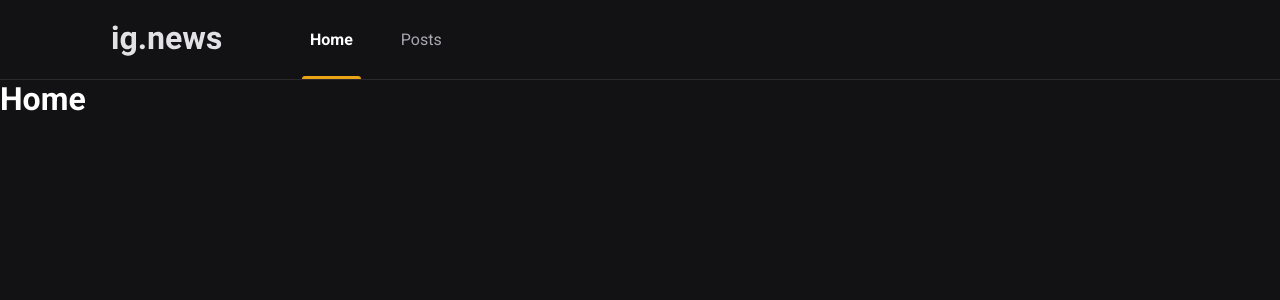
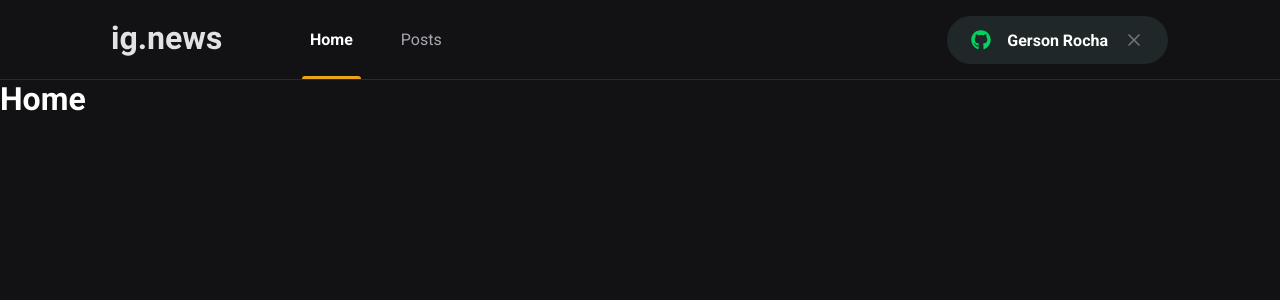
Before and after one commit to GersonRocha9/ignews, a Next.js app: page / in a window 1280 px wide. Shown: the top 300 px of the page. Built offline with nearby package versions, Linux system fonts and the light colour scheme.

Commit message:
SignInButton component done with verification if user is logged or not

```diff
--- a/package.json
+++ b/package.json
@@ -12,6 +12,7 @@
     "next": "12.2.5",
     "react": "18.2.0",
     "react-dom": "18.2.0",
+    "react-icons": "^4.4.0",
     "sass": "^1.54.5"
   },
   "devDependencies": {
--- a/src/components/Header/index.tsx
+++ b/src/components/Header/index.tsx
@@ -1,3 +1,4 @@
+import { SignInButton } from "../SignInButton";
 import styles from "./styles.module.scss";
 
 export function Header() {
@@ -10,6 +11,8 @@
           <a className={styles.active}>Home</a>
           <a>Posts</a>
         </nav>
+
+        <SignInButton />
       </div>
     </header>
   );
--- a/src/components/Header/styles.module.scss
+++ b/src/components/Header/styles.module.scss
@@ -50,4 +50,8 @@
       }
     }
   }
+
+  > button {
+    margin-left: auto;
+  }
 }
--- /dev/null
+++ b/src/components/SignInButton/index.tsx
@@ -0,0 +1,21 @@
+import styles from "./styles.module.scss";
+import { FaGithub } from "react-icons/fa";
+import { FiX } from "react-icons/fi";
+
+export function SignInButton() {
+  const isUserLoggedIn = true;
+
+  // condição para verificar se o usuário está logado ou não
+  return isUserLoggedIn ? (
+    <button type="button" className={styles.signInButton}>
+      <FaGithub color="#04d361" />
+      Gerson Rocha
+      <FiX color="#737380" className={styles.closeIcon} />
+    </button>
+  ) : (
+    <button type="button" className={styles.signInButton}>
+      <FaGithub color="#eba417" />
+      Sign In with GitHub
+    </button>
+  );
+}
--- /dev/null
+++ b/src/components/SignInButton/styles.module.scss
@@ -0,0 +1,33 @@
+.signInButton {
+  height: 3rem;
+  border-radius: 3rem;
+  background-color: var(--gray-750);
+  border: 0;
+  padding: 0 1.5rem;
+
+  display: flex;
+  align-items: center;
+  justify-content: center;
+
+  color: var(--white);
+  font-weight: bold;
+  transition: all 0.2s ease-in-out;
+
+  svg {
+    width: 20px;
+    height: 20px;
+  }
+
+  svg:first-child {
+    margin-right: 1rem;
+  }
+
+  svg:last-child {
+    margin-left: 1rem;
+  }
+
+  &:hover {
+    filter: brightness(0.8);
+  }
+
+}
--- a/src/styles/global.scss
+++ b/src/styles/global.scss
@@ -11,6 +11,7 @@
   --gray-50: #e1e1e6;
   --gray-300: #a8a8b3;
   --gray-700: #29292e;
+  --gray-750: #1f2729;
   --gray-900: #121214;
 
   --cyan-500: #61dafb;
```
Also changed, not shown: 1 other file (tests, documents, lock files or other folders).
